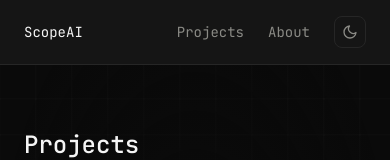
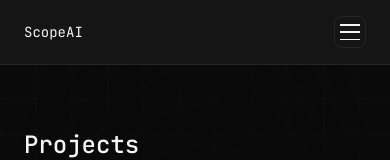
Before and after one commit to deytaaa/scope-it, a Next.js app: page /projects in a window 390 px wide. Shown: the top 160 px of the page. Built offline with nearby package versions, Linux system fonts and the light colour scheme.

Commit message:
feat: implement responsive site layout with Header and MobileNav components and global theme styles

```diff
--- a/components/layout/Header.tsx
+++ b/components/layout/Header.tsx
@@ -1,5 +1,6 @@
 import Link from "next/link";
 import { ThemeToggle } from "./ThemeToggle";
+import { MobileNav } from "./MobileNav";
 
 export function Header() {
   return (
@@ -8,7 +9,7 @@ export function Header() {
         <Link href="/" className="font-mono text-sm text-primary transition-colors duration-150">
           ScopeAI
         </Link>
-        <nav className="flex items-center gap-6">
+        <nav className="hidden items-center gap-6 md:flex">
           <Link
             href="/projects"
             className="text-sm text-secondary transition-colors duration-150 hover:text-primary"
@@ -23,6 +24,9 @@ export function Header() {
           </Link>
           <ThemeToggle />
         </nav>
+        <div className="md:hidden">
+          <MobileNav />
+        </div>
       </div>
     </header>
   );
--- /dev/null
+++ b/components/layout/MobileNav.tsx
@@ -0,0 +1,119 @@
+"use client";
+
+import { useEffect, useRef, useState } from "react";
+import Link from "next/link";
+import { ThemeToggle } from "./ThemeToggle";
+
+// Matches the CSS transition duration on .mobile-nav-panel in globals.css.
+const TRANSITION_MS = 180;
+
+function HamburgerIcon({ open }: { open: boolean }) {
+  return (
+    <span className="flex h-4 w-5 flex-col items-center justify-between" aria-hidden="true">
+      <span
+        className={`hamburger-line block h-[1.5px] w-5 bg-primary ${open ? "translate-y-[7px] rotate-45" : ""}`}
+      />
+      <span className={`hamburger-line block h-[1.5px] w-5 bg-primary ${open ? "opacity-0" : ""}`} />
+      <span
+        className={`hamburger-line block h-[1.5px] w-5 bg-primary ${open ? "-translate-y-[7px] -rotate-45" : ""}`}
+      />
+    </span>
+  );
+}
+
+export function MobileNav() {
+  const [open, setOpen] = useState(false);
+  // Stays mounted for TRANSITION_MS after closing so the panel has something
+  // to animate out to, instead of vanishing instantly.
+  const [rendered, setRendered] = useState(false);
+  const [prevOpen, setPrevOpen] = useState(false);
+  const containerRef = useRef<HTMLDivElement>(null);
+
+  // Adjusts state during render rather than a synchronous setState inside an
+  // effect. Opening needs no JS-driven timing at all — the enter animation is
+  // handled by CSS @starting-style (see .mobile-nav-panel in globals.css),
+  // the same fix used for the project modal after a requestAnimationFrame-based
+  // version of this raced the browser's paint and silently failed to open on
+  // the first click of a session.
+  if (open !== prevOpen) {
+    setPrevOpen(open);
+    if (open) {
+      setRendered(true);
+    }
+  }
+
+  const closing = !open && rendered;
+
+  useEffect(() => {
+    if (open) return;
+    const timeout = setTimeout(() => setRendered(false), TRANSITION_MS);
+    return () => clearTimeout(timeout);
+  }, [open]);
+
+  useEffect(() => {
+    if (!open) return;
+
+    function handlePointerDown(e: PointerEvent) {
+      if (containerRef.current && !containerRef.current.contains(e.target as Node)) {
+        setOpen(false);
+      }
+    }
+    function handleKeyDown(e: KeyboardEvent) {
+      if (e.key === "Escape") setOpen(false);
+    }
+
+    document.addEventListener("pointerdown", handlePointerDown);
+    window.addEventListener("keydown", handleKeyDown);
+    return () => {
+      document.removeEventListener("pointerdown", handlePointerDown);
+      window.removeEventListener("keydown", handleKeyDown);
+    };
+  }, [open]);
+
+  function closeMenu() {
+    setOpen(false);
+  }
+
+  return (
+    <div ref={containerRef} className="relative">
+      <button
+        type="button"
+        onClick={() => setOpen((o) => !o)}
+        aria-expanded={open}
+        aria-controls="mobile-nav-menu"
+        aria-label={open ? "Close menu" : "Open menu"}
+        className="flex h-8 w-8 cursor-pointer items-center justify-center rounded-card border-[0.5px] border-border transition-colors duration-150 hover:border-secondary"
+      >
+        <HamburgerIcon open={open} />
+      </button>
+
+      {rendered && (
+        <nav
+          id="mobile-nav-menu"
+          aria-label="Mobile"
+          data-closing={closing}
+          className="mobile-nav-panel absolute right-0 top-full z-40 mt-2 flex w-44 flex-col gap-1 rounded-card border-[0.5px] border-border bg-chrome p-2"
+        >
+          <Link
+            href="/projects"
+            onClick={closeMenu}
+            className="rounded-card px-3 py-2 text-sm text-secondary transition-colors duration-150 hover:bg-card hover:text-primary"
+          >
+            Projects
+          </Link>
+          <Link
+            href="/about"
+            onClick={closeMenu}
+            className="rounded-card px-3 py-2 text-sm text-secondary transition-colors duration-150 hover:bg-card hover:text-primary"
+          >
+            About
+          </Link>
+          <div className="flex items-center justify-between border-t-[0.5px] border-border px-3 pt-2">
+            <span className="text-sm text-secondary">Theme</span>
+            <ThemeToggle />
+          </div>
+        </nav>
+      )}
+    </div>
+  );
+}
--- a/styles/globals.css
+++ b/styles/globals.css
@@ -139,6 +139,31 @@ body {
   transform: scale(0.96) translateY(4px);
 }
 
+/* Mobile nav dropdown — same @starting-style + data-closing pattern as the
+   project modal above, for the same reason (see there). */
+.mobile-nav-panel {
+  opacity: 1;
+  transform: translateY(0) scale(1);
+  transform-origin: top right;
+  transition: opacity 180ms ease, transform 180ms ease;
+}
+
+@starting-style {
+  .mobile-nav-panel {
+    opacity: 0;
+    transform: translateY(-6px) scale(0.98);
+  }
+}
+
+.mobile-nav-panel[data-closing="true"] {
+  opacity: 0;
+  transform: translateY(-6px) scale(0.98);
+}
+
+.hamburger-line {
+  transition: transform 200ms ease, opacity 200ms ease;
+}
+
 @media (prefers-reduced-motion: reduce) {
   body {
     transition: none;
@@ -157,6 +182,10 @@ body {
   }
   .project-modal-backdrop,
   .project-modal-panel {
+    transition: none;
+  }
+  .mobile-nav-panel,
+  .hamburger-line {
     transition: none;
   }
 }
```
